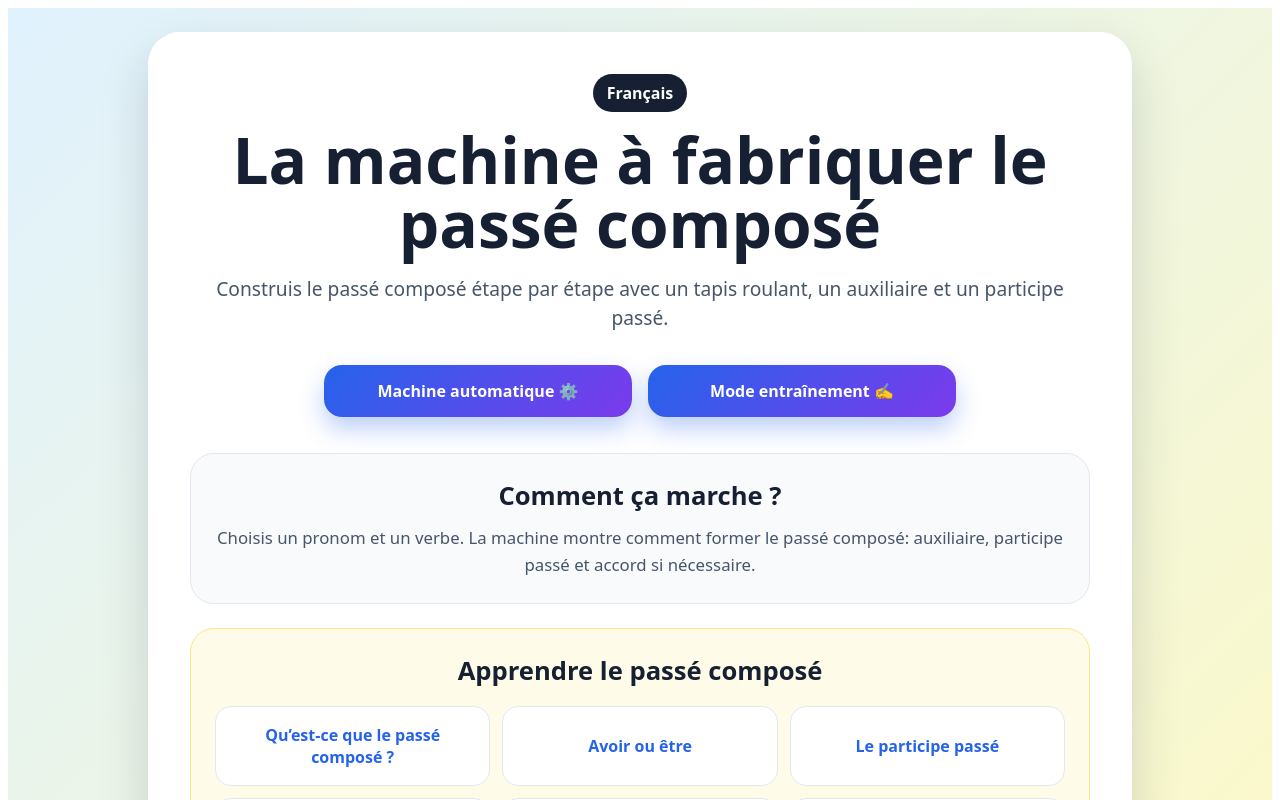
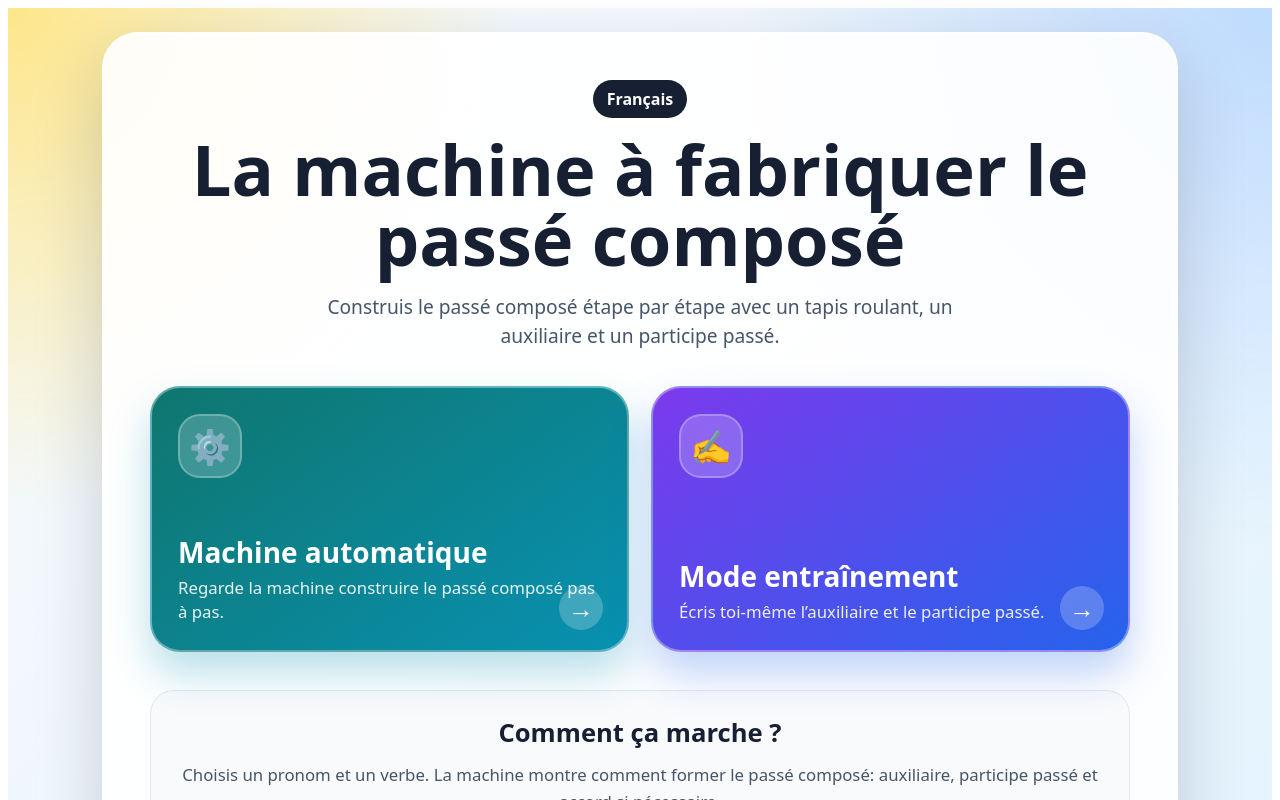
Before and after one commit to ossthun/machinepc, a Next.js app: page / in a window 1280 px wide. Shown: the top 800 px of the page. Built offline with nearby package versions, Linux system fonts and the light colour scheme.

Commit message:
Refactor layout and styling for feature cards

```diff
--- a/pages/index.js
+++ b/pages/index.js
@@ -15,13 +15,27 @@ export default function Home() {
           un auxiliaire et un participe passé.
         </p>
 
-        <div style={styles.buttonContainer}>
-          <Link href="/passe-compose-machine" style={styles.button}>
-            Machine automatique ⚙️
+        <div style={styles.featureGrid}>
+          <Link href="/passe-compose-machine" style={styles.featureCard}>
+            <div style={styles.featureIcon}>⚙️</div>
+            <div>
+              <h2 style={styles.featureTitle}>Machine automatique</h2>
+              <p style={styles.featureText}>
+                Regarde la machine construire le passé composé pas à pas.
+              </p>
+            </div>
+            <div style={styles.featureArrow}>→</div>
           </Link>
 
-          <Link href="/passe-compose-training" style={styles.button}>
-            Mode entraînement ✍️
+          <Link href="/passe-compose-training" style={styles.featureCardAlt}>
+            <div style={styles.featureIcon}>✍️</div>
+            <div>
+              <h2 style={styles.featureTitle}>Mode entraînement</h2>
+              <p style={styles.featureText}>
+                Écris toi-même l’auxiliaire et le participe passé.
+              </p>
+            </div>
+            <div style={styles.featureArrow}>→</div>
           </Link>
         </div>
 
@@ -81,13 +95,6 @@ export default function Home() {
             >
               Erreurs fréquentes
             </Link>
-
-            <Link
-              href="/pour-les-enseignants"
-              style={styles.contentLink}
-            >
-              Pour les enseignants
-            </Link>
           </div>
         </section>
 
@@ -125,17 +132,19 @@ const styles = {
     justifyContent: "center",
     padding: "24px",
     fontFamily: "system-ui, sans-serif",
-    background: "linear-gradient(135deg, #e0f2fe, #fef9c3)",
+    background:
+      "radial-gradient(circle at top left, #fde68a, transparent 28%), radial-gradient(circle at top right, #bfdbfe, transparent 30%), linear-gradient(135deg, #f8fafc, #e0f2fe)",
   },
 
   card: {
-    maxWidth: "900px",
+    maxWidth: "980px",
     width: "100%",
-    padding: "42px",
-    borderRadius: "32px",
-    background: "white",
+    padding: "46px",
+    borderRadius: "36px",
+    background: "rgba(255,255,255,.9)",
     textAlign: "center",
-    boxShadow: "0 22px 50px rgba(15,23,42,.16)",
+    boxShadow: "0 28px 70px rgba(15,23,42,.18)",
+    border: "2px solid rgba(255,255,255,.9)",
   },
 
   badge: {
@@ -149,42 +158,103 @@ const styles = {
   },
 
   title: {
-    fontSize: "clamp(2rem, 6vw, 4rem)",
+    fontSize: "clamp(2.2rem, 6vw, 4.4rem)",
     lineHeight: 1,
     margin: "0 0 18px",
     color: "#172033",
   },
 
   text: {
+    maxWidth: "680px",
+    margin: "0 auto 36px",
     fontSize: "1.2rem",
     lineHeight: 1.5,
     color: "#475569",
-    marginBottom: "32px",
   },
 
-  buttonContainer: {
-    display: "flex",
-    flexWrap: "wrap",
-    justifyContent: "center",
-    gap: "16px",
+  featureGrid: {
+    display: "grid",
+    gridTemplateColumns: "repeat(auto-fit, minmax(280px, 1fr))",
+    gap: "22px",
+    marginBottom: "38px",
   },
 
-  button: {
-    display: "inline-flex",
-    alignItems: "center",
-    justifyContent: "center",
-    minWidth: "260px",
-    padding: "15px 24px",
-    borderRadius: "18px",
-    background: "linear-gradient(135deg, #2563eb, #7c3aed)",
+  featureCard: {
+    position: "relative",
+    minHeight: "210px",
+    padding: "26px",
+    borderRadius: "30px",
+    textAlign: "left",
+    textDecoration: "none",
     color: "white",
+    background:
+      "linear-gradient(145deg, #0f766e, #0891b2)",
+    boxShadow: "0 22px 40px rgba(8,145,178,.28)",
+    overflow: "hidden",
+    display: "flex",
+    flexDirection: "column",
+    justifyContent: "space-between",
+    border: "2px solid rgba(255,255,255,.35)",
+  },
+
+  featureCardAlt: {
+    position: "relative",
+    minHeight: "210px",
+    padding: "26px",
+    borderRadius: "30px",
+    textAlign: "left",
+    textDecoration: "none",
+    color: "white",
+    background:
+      "linear-gradient(145deg, #7c3aed, #2563eb)",
+    boxShadow: "0 22px 40px rgba(37,99,235,.28)",
+    overflow: "hidden",
+    display: "flex",
+    flexDirection: "column",
+    justifyContent: "space-between",
+    border: "2px solid rgba(255,255,255,.35)",
+  },
+
+  featureIcon: {
+    width: "64px",
+    height: "64px",
+    borderRadius: "22px",
+    background: "rgba(255,255,255,.2)",
+    display: "grid",
+    placeItems: "center",
+    fontSize: "2.1rem",
+    boxShadow: "inset 0 0 0 2px rgba(255,255,255,.25)",
+  },
+
+  featureTitle: {
+    margin: "20px 0 8px",
+    fontSize: "1.75rem",
+    lineHeight: 1.1,
+  },
+
+  featureText: {
+    margin: 0,
+    color: "rgba(255,255,255,.9)",
+    fontSize: "1.05rem",
+    lineHeight: 1.45,
+  },
+
+  featureArrow: {
+    position: "absolute",
+    right: "24px",
+    bottom: "20px",
+    width: "44px",
+    height: "44px",
+    borderRadius: "50%",
+    display: "grid",
+    placeItems: "center",
+    background: "rgba(255,255,255,.22)",
+    fontSize: "1.6rem",
     fontWeight: 900,
-    textDecoration: "none",
-    boxShadow: "0 12px 24px rgba(37,99,235,.3)",
   },
 
   infoSection: {
-    marginTop: "36px",
+    marginTop: "8px",
     padding: "24px",
     borderRadius: "24px",
     background: "#f8fafc",
@@ -236,7 +306,6 @@ const styles = {
   footer: {
     marginTop: "34px",
     paddingTop: "22px",
-    borderTop: "1px solid #e2e8f0",
     display: "flex",
     flexWrap: "wrap",
     justifyContent: "center",
```
